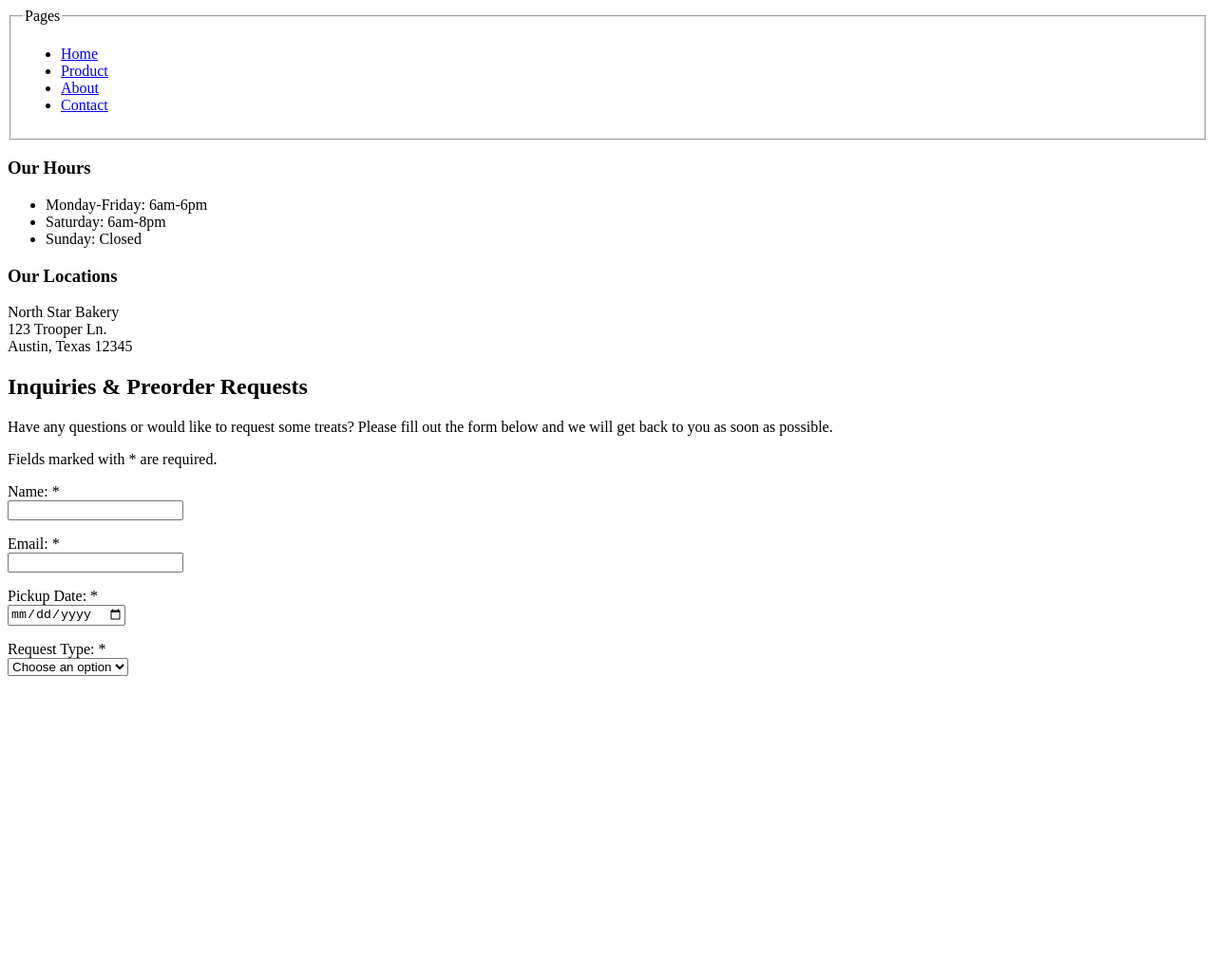
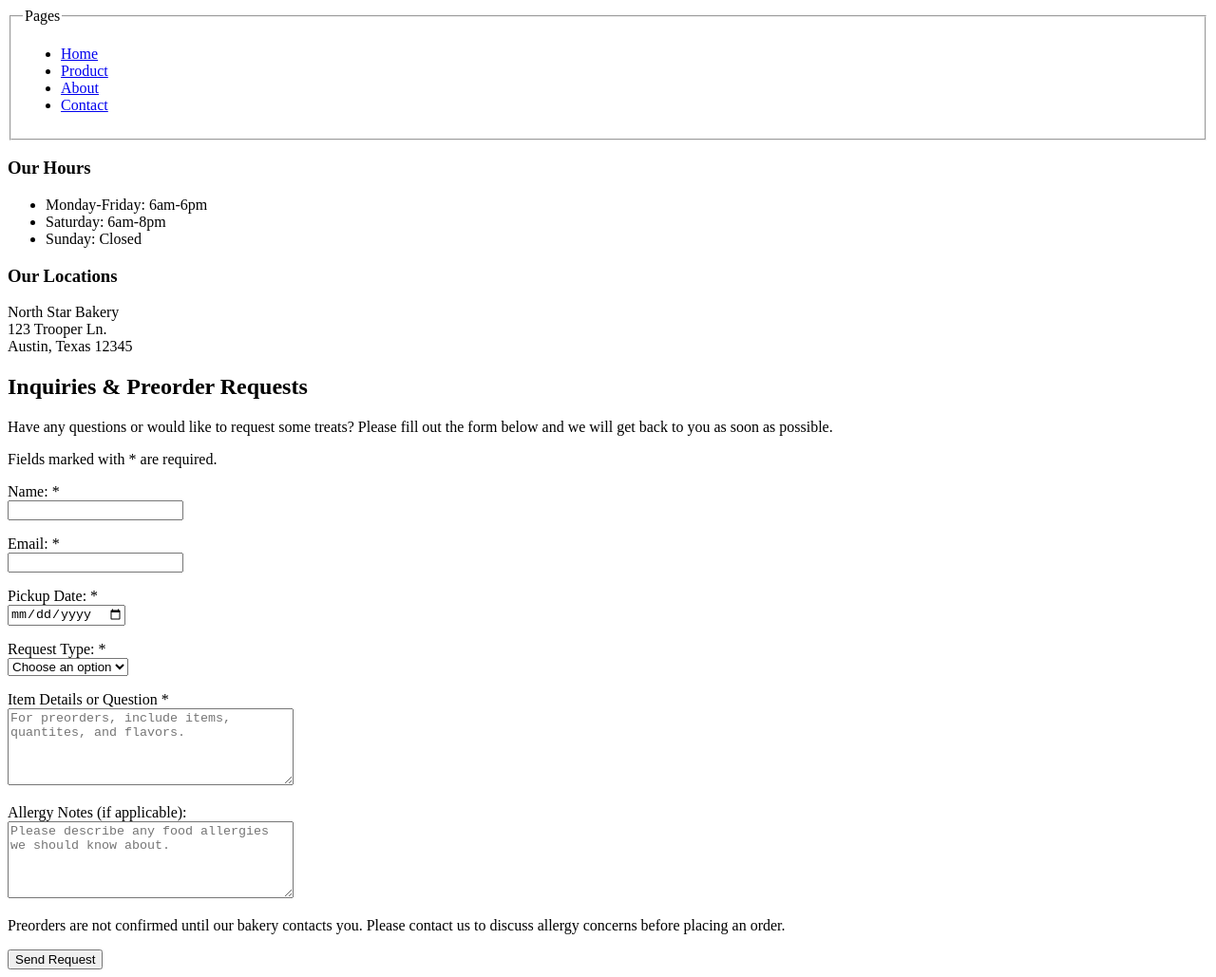
Before and after one commit to jkoebrick44/North-Star-Bakery, a plain HTML site: page contact.html in a window 1280 px wide. Shown: the whole page at 95% size. Before the commit the page ends 800 px from the top, so only its background shows below. Drawn offline with Linux system fonts and the light colour scheme.

Commit message:
preorder form

```diff
--- a/contact.html
+++ b/contact.html
@@ -62,6 +62,23 @@
                     <option value="general-question">General Question</option>
                 </select>
             </p>
+            <p>
+                <label for="item-details">Item Details or Question *</label><br>
+                <textarea id="item-details" name="item_details"
+                rows="5" cols="35"
+                placeholder="For preorders, include items, quantites, and flavors."
+                required></textarea>
+            </p>
+            <p>
+                <label for="allergy-notes">Allergy Notes (if applicable):</label><br>
+                <textarea id="allergy-notes"name="allergy_notes"
+                rows="5" cols="35"
+                placeholder="Please describe any food allergies we should know about."></textarea>
+            </p>
+            <p>Preorders are not confirmed until our bakery contacts you.
+                Please contact us to discuss allergy concerns before placing an order.
+            </p>
+            <button type="submit">Send Request</button>
         </form>
 
     </main>
```
